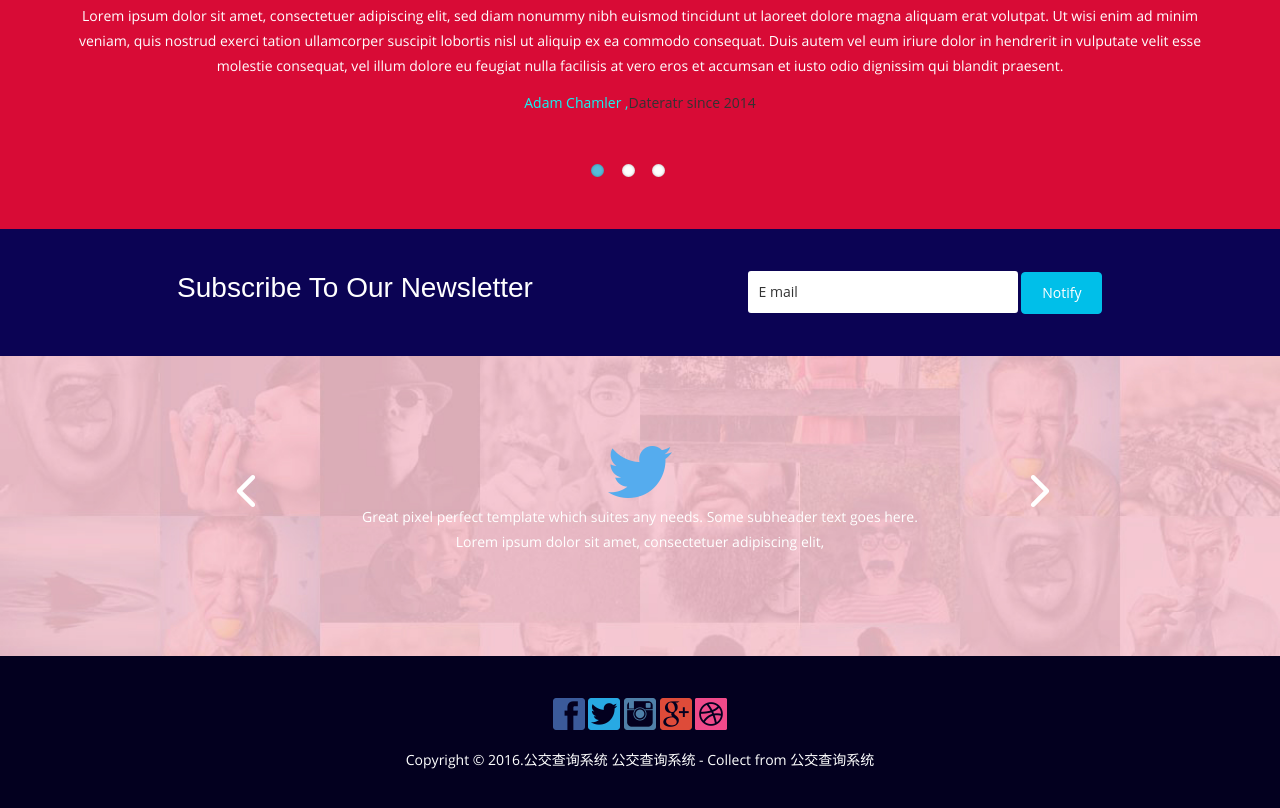
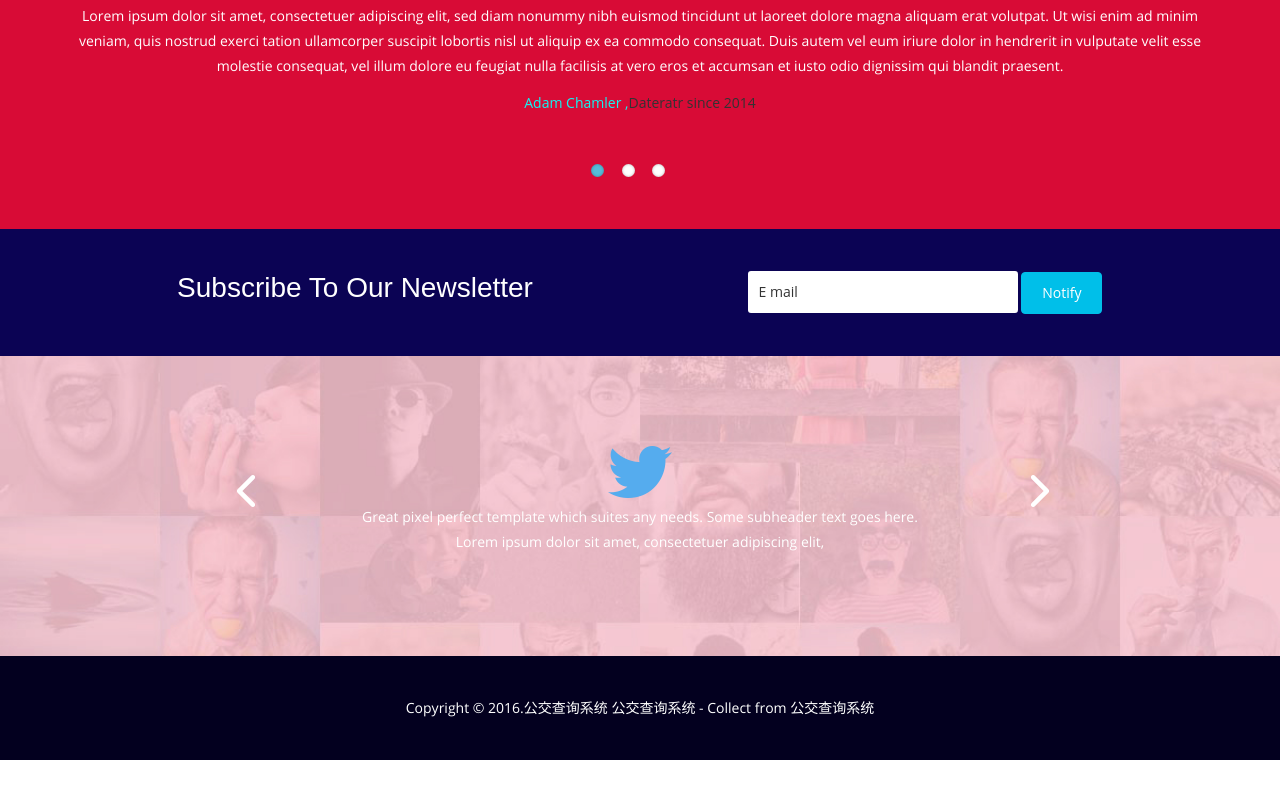
Before and after one commit to Wandering/webfront, a plain HTML site: page works/index.html in a window 1280 px wide. Shown: the part 2434-3242 px from the top of the page. After the commit the page ends 3194 px from the top, so only its background shows below. Drawn offline with Linux system fonts and the light colour scheme; a web font is replaced by a local one.

Commit message:
初始化

```diff
--- a/works/footer.html
+++ b/works/footer.html
@@ -1,13 +1,4 @@
 <div class="container">
-    <div class="social">
-        <ul>
-            <li><a href="#" class="face"></a></li>
-            <li><a href="#" class="twit"></a></li>
-            <li><a href="#" class="insta"></a></li>
-            <li><a href="#" class="gplus"></a></li>
-            <li><a href="#" class="dribl"></a></li>
-        </ul>
-    </div>
     <div class="copy-rt">
         <p>Copyright &copy; 2016.公交查询系统 <a href="http://www.bwlyyp.cn/" target="_blank" title="公交查询系统">公交查询系统</a> - Collect from <a href="http://www.bwlyyp.cn/" title="公交查询系统" target="_blank">公交查询系统</a></p>
     </div>
```
